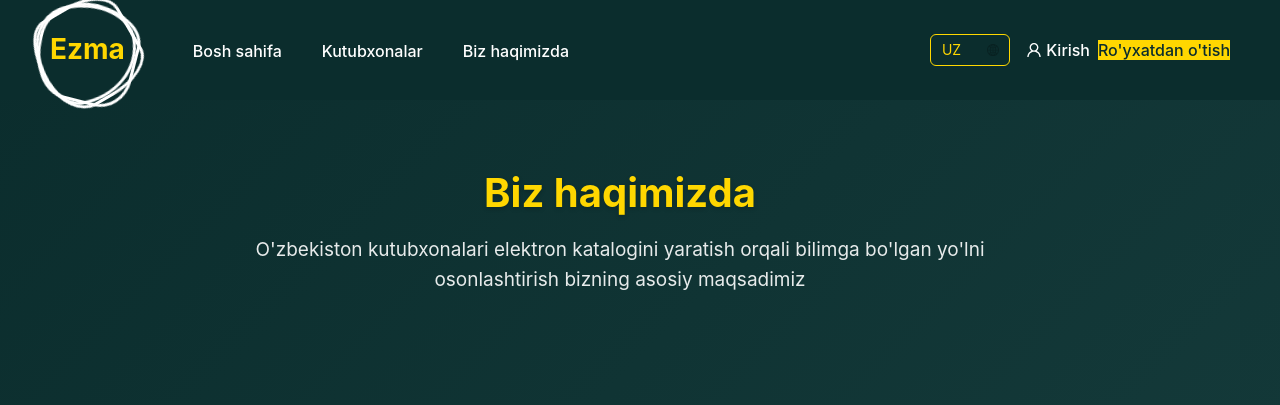
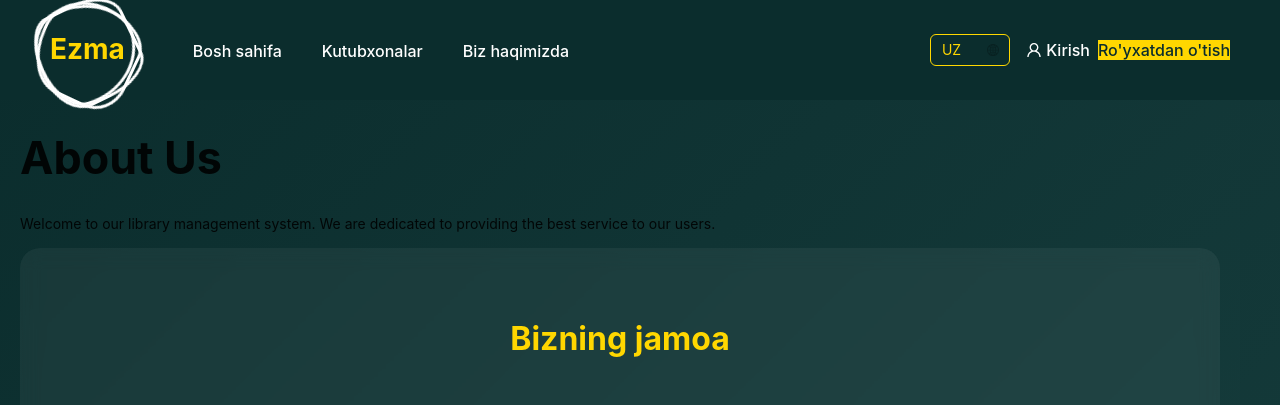
Before and after one commit to BEKZOD06HTML/Ezma, a React (Vite) app: page /about in a window 1280 px wide. Shown: the top 405 px of the page. Built offline with nearby package versions, Linux system fonts and the light colour scheme.

Commit message:
hatolar_yoq_qilindi

```diff
--- a/src/pages/about/AboutPage.tsx
+++ b/src/pages/about/AboutPage.tsx
@@ -1,10 +1,11 @@
-import { Carousel, Collapse, Typography, Row, Col } from 'antd';
+import React from 'react';
+import { Carousel, Collapse, Row, Col } from 'antd';
 import { CaretRightOutlined } from '@ant-design/icons';
 import styles from './AboutPage.module.css';
 
 const { Panel } = Collapse;
 
-const AboutPage = () => {
+const AboutPage: React.FC = () => {
   const teamMembers = [
     {
       id: 1,
@@ -54,12 +55,11 @@ const AboutPage = () => {
 
   return (
     <div className={styles.aboutPage}>
-      <div className={styles.heroSection}>
-        <h1>Biz haqimizda</h1>
-        <p>
-          O'zbekiston kutubxonalari elektron katalogini yaratish orqali bilimga bo'lgan yo'lni osonlashtirish bizning asosiy maqsadimiz
-        </p>
-      </div>
+      <h1 className={styles.title}>About Us</h1>
+      <p className={styles.description}>
+        Welcome to our library management system. We are dedicated to providing the best service to our users.
+      </p>
+
 
       <div className={styles.carouselSection}>
         <h2>Bizning jamoa</h2>
--- a/src/pages/home/HomePage.tsx
+++ b/src/pages/home/HomePage.tsx
@@ -1,6 +1,6 @@
 import { useState } from 'react';
 import { Link } from 'react-router-dom';
-import { Input, Row, Col, Card, Typography, Space, Button, Empty } from 'antd';
+import { Input, Row, Col, Card, Space, Button, Empty } from 'antd';
 import {
   BookOutlined,
   ThunderboltOutlined,
--- a/src/pages/library/LibraryList.tsx
+++ b/src/pages/library/LibraryList.tsx
@@ -1,6 +1,7 @@
+
 import { useState } from 'react';
 import { Link } from 'react-router-dom';
-import { Row, Col, Card, Typography, Input, Select, Space } from 'antd';
+import { Row, Col, Card, Space, Input, Select } from 'antd';
 import { EnvironmentOutlined, BookOutlined } from '@ant-design/icons';
 import styles from './LibraryList.module.css';
 
```
Also changed, not shown: src/pages/library/LibraryDetail.tsx (+4 -3 lines).
